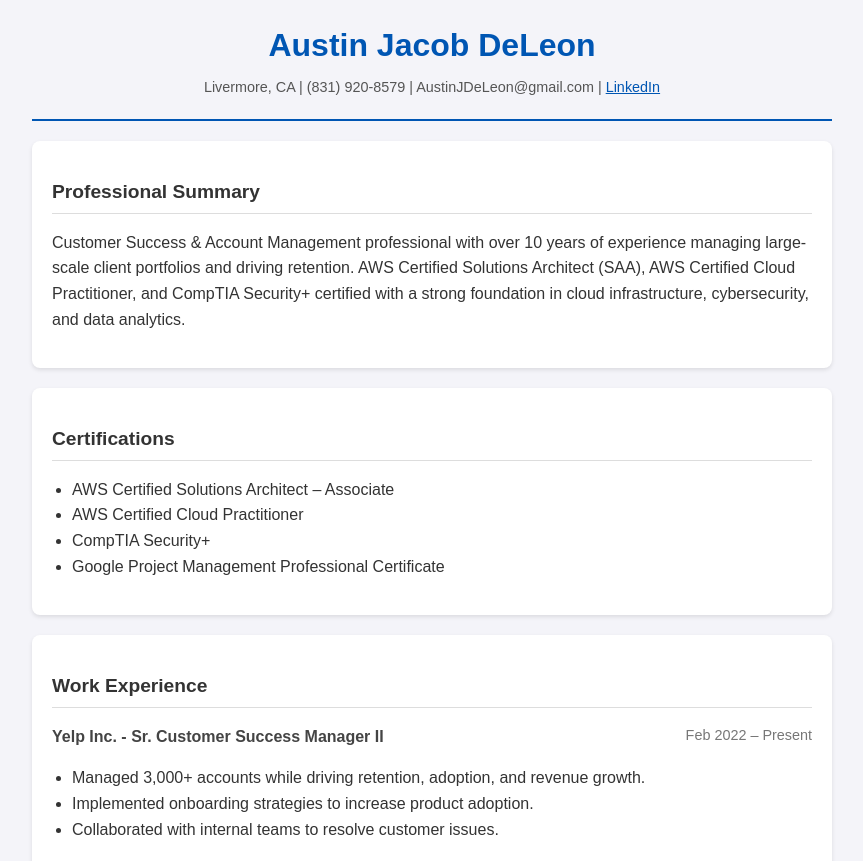
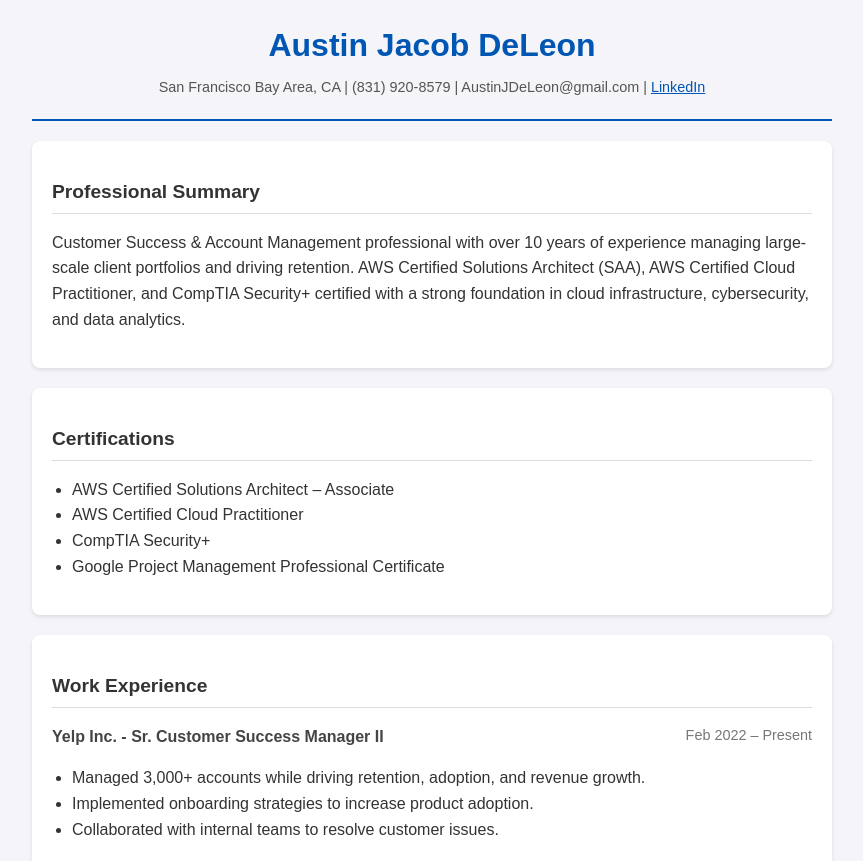
Before and after one commit to austinjdeleon-design/my-resume-backend, a plain HTML site: page Index.html in a window 1280 px wide. Shown: the top 861 px of the page, without its empty margins (208-1071 px from the left). Drawn offline with Linux system fonts and the light colour scheme; no server answers.

Commit message:
Update resume location to San Francisco Bay Area

```diff
--- a/Index.html
+++ b/Index.html
@@ -93,7 +93,7 @@ a {
 
 <div class="contact-info">
 
-Livermore, CA |
+San Francisco Bay Area, CA |
 (831) 920-8579 |
 AustinJDeLeon@gmail.com |
 
```
